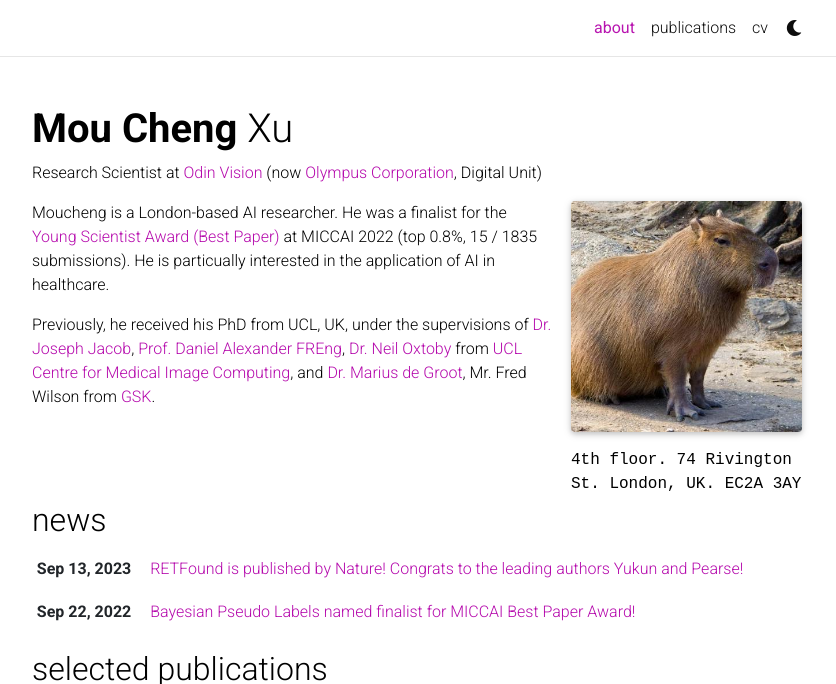
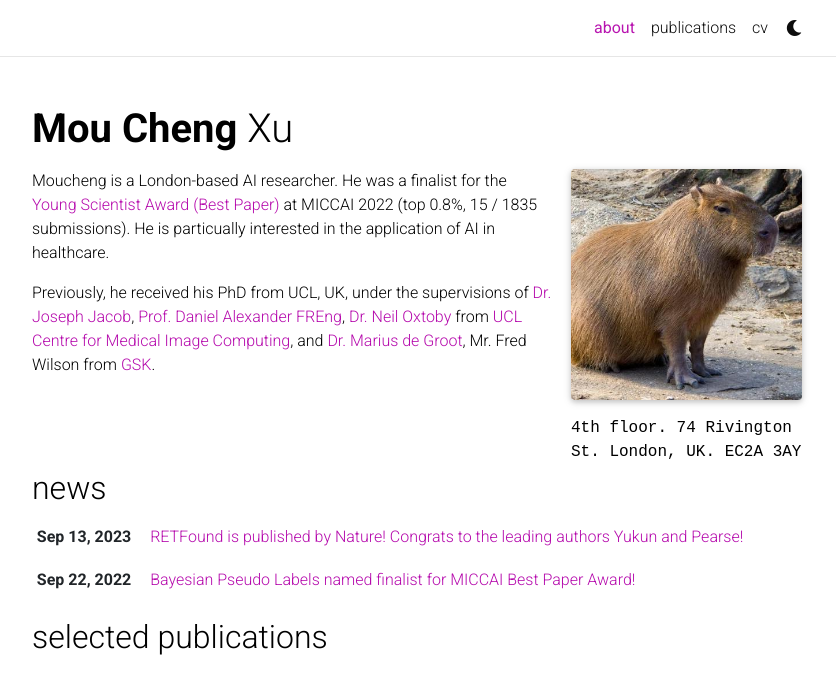
Before and after one commit to moucheng2017/moucheng2017.github.io, a Jekyll site: the page built from _pages/about.md, in a window 1280 px wide and 986 px high, cut to the strip 0-684 px from the top of the window. Shown: the whole strip, without its empty margins (223-1059 px from the left). Built offline with Jekyll 4.4.1, drawn with Linux system fonts in a browser that asks for light colours; comment, search, counter and statistics services are not loaded; a style sheet for code colours, icons or effects is not loaded; some of the changed lines change nothing that is shown.

Commit message:
Update about.md

```diff
--- a/_pages/about.md
+++ b/_pages/about.md
@@ -3,7 +3,7 @@ layout: about
 title: about
 permalink: /
 <!-- subtitle: <a href='#'>Affiliations</a>. Address. Contacts. Moto. Etc. -->
-subtitle: Research Scientist at <a href='https://odin-vision.com/'>Odin Vision</a> (now <a href='https://www.olympus-global.com/'>Olympus Corporation</a>, Digital Unit)
+<!--subtitle: Research Scientist at <a href='https://odin-vision.com/'>Odin Vision</a> (now <a href='https://www.olympus-global.com/'>Olympus Corporation</a>, Digital Unit) -->
 
 profile:
   align: right
```
